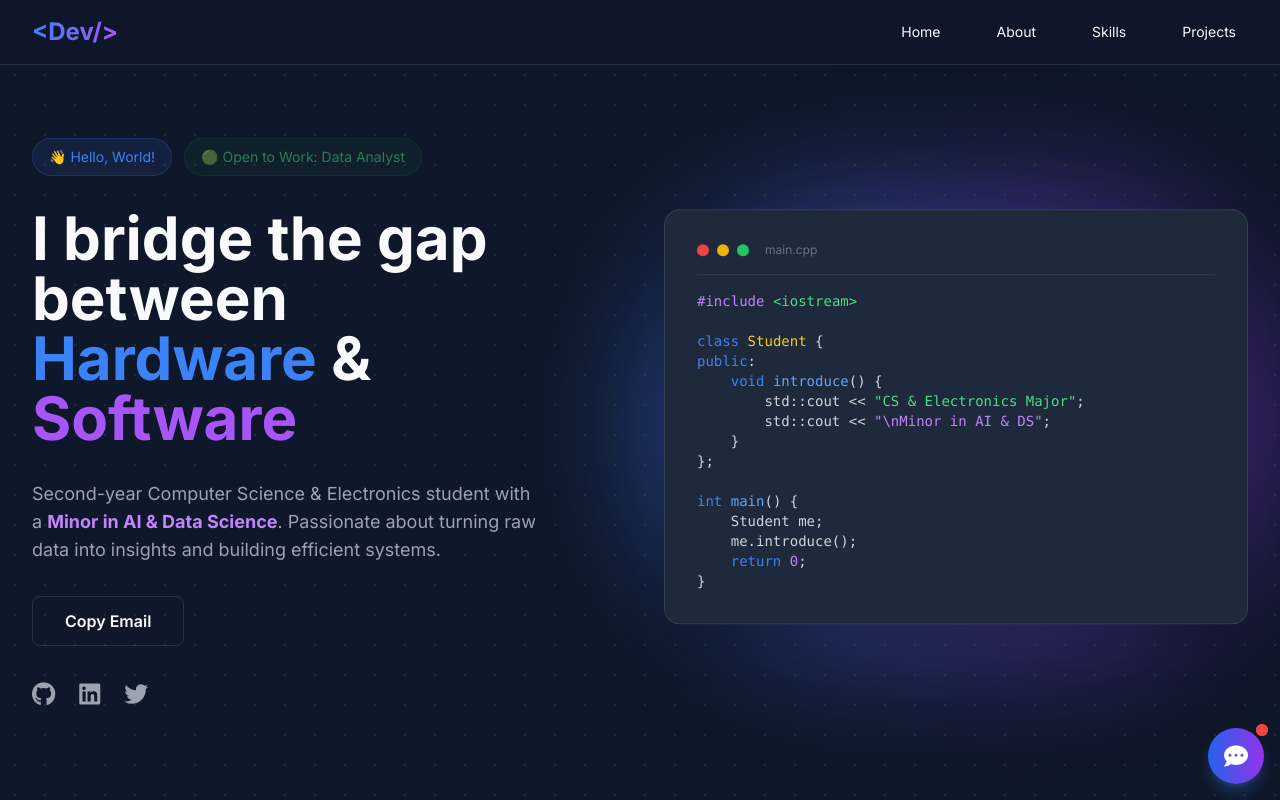
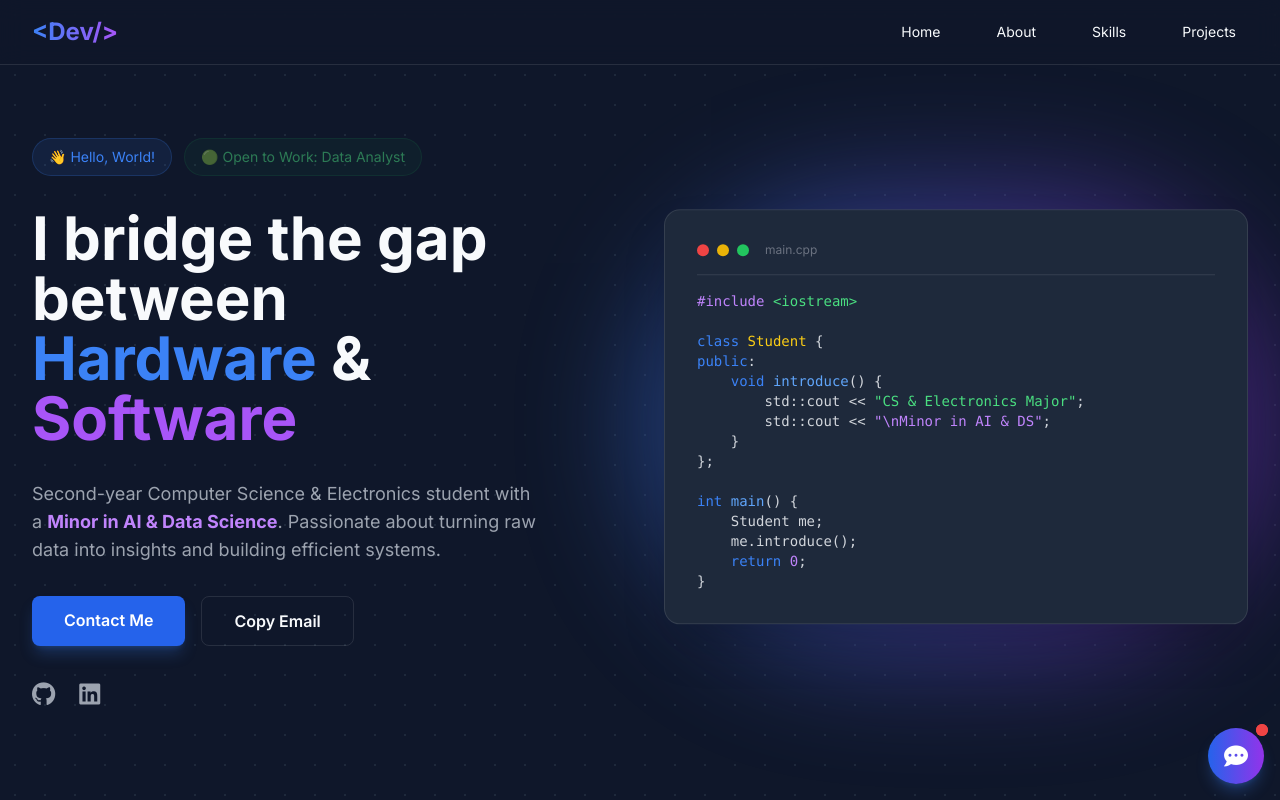
Before and after one commit to rihan-png/rihan-png.github.io, a plain HTML site: page index.html in a window 1280 px wide. Shown: the top 800 px of the page. Drawn offline with nearby package versions, Linux system fonts and the light colour scheme.

```diff
--- a/index.html
+++ b/index.html
@@ -125,6 +125,9 @@
                         Second-year Computer Science & Electronics student with a <strong class="text-purple-400">Minor in AI & Data Science</strong>. Passionate about turning raw data into insights and building efficient systems.
                     </p>
                     <div class="flex flex-wrap gap-4">
+                        <a href="mailto:rihanbagwan74@gmail.com" class="px-8 py-3 rounded-lg bg-brand-600 hover:bg-brand-500 text-white font-semibold transition-all shadow-lg shadow-brand-500/25">
+                            Contact Me
+                        </a>
                         <button onclick="copyEmail()" class="px-8 py-3 rounded-lg border border-white/10 hover:bg-white/5 font-semibold transition-all">
                             Copy Email
                         </button>
@@ -132,7 +135,6 @@
                     <div class="flex gap-6 text-gray-400">
                         <a href="https://github.com/rihan-png" target="_blank" class="hover:text-white transition-colors"><i class="fab fa-github text-2xl"></i></a>
                         <a href="https://www.linkedin.com/in/rihanmahamadasifbagwan/" target="_blank" class="hover:text-white transition-colors"><i class="fab fa-linkedin text-2xl"></i></a>
-                        <a href="#" class="hover:text-white transition-colors"><i class="fab fa-twitter text-2xl"></i></a>
                     </div>
                 </div>
                 <div class="relative hidden md:block">
```
